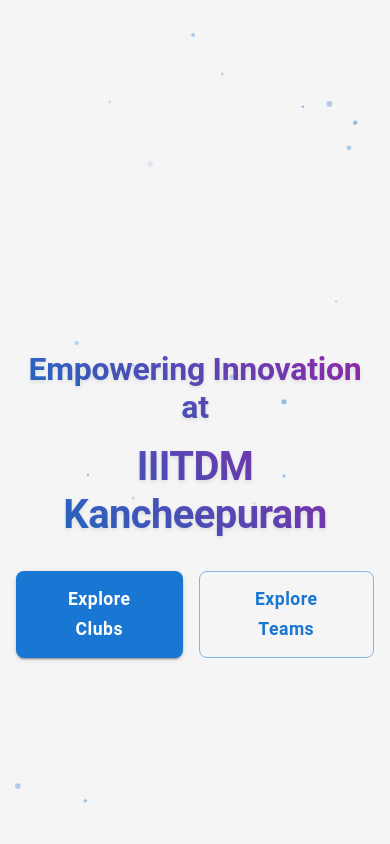
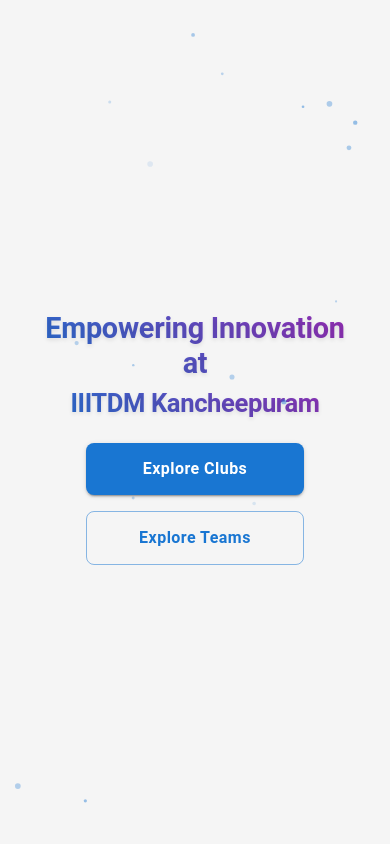
Before and after one commit to varshini-1396/Technical-Affairs-IIITDM, a React (Create React App) app: page / in a window 390 px wide. Shown: the top 844 px of the page. Built offline with nearby package versions, Linux system fonts and the light colour scheme; some icons are missing; the HTML template or start-up script is replaced by a standard one.

Commit message:
Update font sizes and padding in multiple components for improved responsiveness and visual consistency. Adjust styles in About, Achievements, Hero, OurFamily, Sponsors, and Techfest components.

```diff
--- a/src/components/About/About.js
+++ b/src/components/About/About.js
@@ -30,7 +30,7 @@
             variant="h2"
             component="h2"
             sx={{
-              fontSize: { xs: '2rem', sm: '2.5rem', md: '3rem' },
+              fontSize: { xs: '1.6rem', sm: '2.2rem', md: '2.8rem' },
               fontWeight: 'bold',
               mb: 4,
               textAlign: 'center',
--- a/src/components/Achievements/Achievements.js
+++ b/src/components/Achievements/Achievements.js
@@ -78,7 +78,7 @@
             variant="h2"
             component="h2"
             sx={{
-              fontSize: { xs: '2rem', sm: '2.5rem', md: '3rem' },
+              fontSize: { xs: '1.6rem', sm: '2.2rem', md: '2.8rem' },
               fontWeight: 'bold',
               mb: 4,
               textAlign: 'center',
--- a/src/components/Hero/Hero.js
+++ b/src/components/Hero/Hero.js
@@ -92,7 +92,7 @@
         alignItems: 'center',
         position: 'relative',
         overflow: 'hidden',
-        pt: { xs: 8, md: 0 },
+        pt: { xs: 4, md: 0 },
       }}
     >
       <Particles
@@ -117,7 +117,7 @@
             textAlign: 'center',
             maxWidth: '800px',
             margin: '0 auto',
-            paddingTop: '100px' // Add some top padding to account for navbar
+            paddingTop: { xs: '40px', md: '100px' }
           }}
         >
           <motion.div variants={itemVariants}>
@@ -125,15 +125,17 @@
               variant="h2"
               component="h1"
               sx={{
-                fontSize: { xs: '2rem', sm: '2.5rem', md: '3rem' },
+                fontSize: { xs: '1.8rem', sm: '2.2rem', md: '3rem' },
                 fontWeight: 700,
-                mb: 2,
+                mb: { xs: 1, md: 2 },
                 background: 'linear-gradient(45deg, #1976d2, #9c27b0)',
                 backgroundClip: 'text',
                 WebkitBackgroundClip: 'text',
                 WebkitTextFillColor: 'transparent',
                 textShadow: '0px 2px 4px rgba(0,0,0,0.1)',
                 lineHeight: 1.2,
+                textAlign: 'center',
+                px: { xs: 2, sm: 0 },
               }}
             >
               Empowering Innovation at
@@ -142,15 +144,17 @@
               variant="h1"
               component="h1"
               sx={{
-                fontSize: { xs: '2.5rem', sm: '3.5rem', md: '4.5rem' },
-                fontWeight: 700,
-                mb: 4,
+                fontSize: { xs: '1.6rem', sm: '2.3rem', md: '3.5rem' },
+                fontWeight: 'bold',
+                mb: { xs: 3, md: 4 },
                 background: 'linear-gradient(45deg, #1976d2, #9c27b0)',
                 backgroundClip: 'text',
                 WebkitBackgroundClip: 'text',
                 WebkitTextFillColor: 'transparent',
                 textShadow: '0px 2px 4px rgba(0,0,0,0.1)',
                 lineHeight: 1.2,
+                textAlign: 'center',
+                px: { xs: 2, sm: 0 },
               }}
             >
               IIITDM Kancheepuram
@@ -162,16 +166,28 @@
             animate={{ opacity: 1, y: 0 }}
             transition={{ duration: 0.5, delay: 0.5 }}
           >
-            <Box sx={{ display: 'flex', gap: 2, justifyContent: 'center' }}>
+            <Box sx={{
+              display: 'flex',
+              flexDirection: { xs: 'column', sm: 'row' },
+              gap: { xs: 2, sm: 2 },
+              justifyContent: { xs: 'center', sm: 'center' },
+              px: { xs: 2, sm: 0 },
+              width: { xs: '100%', sm: 'auto' },
+              maxWidth: { xs: '250px', sm: 'none' },
+              margin: { xs: '0 auto', sm: 'inherit' },
+            }}>
               <Button
                 variant="contained"
                 size="large"
                 component="a"
                 href="#clubs"
                 sx={{
-                  px: 4,
+                  px: { xs: 2, md: 4 },
                   py: 1.5,
-                  fontSize: '1.1rem',
+                  fontSize: { xs: '1rem', md: '1.1rem' },
+                  whiteSpace: 'nowrap',
+                  width: { xs: '100%', sm: 'auto' },
+                  maxWidth: { xs: '230px', sm: 'none' },
                 }}
               >
                 Explore Clubs
@@ -182,9 +198,12 @@
                 component="a"
                 href="#teams"
                 sx={{
-                  px: 4,
+                  px: { xs: 2, md: 4 },
                   py: 1.5,
-                  fontSize: '1.1rem',
+                  fontSize: { xs: '1rem', md: '1.1rem' },
+                  whiteSpace: 'nowrap',
+                  width: { xs: '100%', sm: 'auto' },
+                  maxWidth: { xs: '230px', sm: 'none' },
                 }}
               >
                 Explore Teams
--- a/src/components/OurFamily/OurFamily.js
+++ b/src/components/OurFamily/OurFamily.js
@@ -106,10 +106,15 @@
             variant="h2"
             component="h2"
             sx={{
-              fontSize: { xs: '2rem', sm: '2.5rem', md: '3rem' },
+              fontSize: { xs: '1.6rem', sm: '2.2rem', md: '2.8rem' },
               fontWeight: 'bold',
               mb: 4,
               textAlign: 'center',
+              background: 'linear-gradient(45deg, #1976d2, #9c27b0)',
+              backgroundClip: 'text',
+              WebkitBackgroundClip: 'text',
+              WebkitTextFillColor: 'transparent',
+              textShadow: '0px 2px 4px rgba(0,0,0,0.1)',
             }}
           >
             Our Family
--- a/src/components/Sponsors/Sponsors.js
+++ b/src/components/Sponsors/Sponsors.js
@@ -102,7 +102,7 @@
               variant="h2"
               component="h2"
               sx={{
-                fontSize: { xs: '2rem', sm: '2.5rem', md: '3rem' },
+                fontSize: { xs: '1.6rem', sm: '2.2rem', md: '2.8rem' },
                 fontWeight: 'bold',
                 mb: 4,
                 textAlign: 'center',
--- a/src/components/Techfest/Techfest.js
+++ b/src/components/Techfest/Techfest.js
@@ -28,7 +28,7 @@
             variant="h2"
             component="h2"
             sx={{
-              fontSize: { xs: '2rem', sm: '2.5rem', md: '3rem' },
+              fontSize: { xs: '1.6rem', sm: '2.2rem', md: '2.8rem' },
               fontWeight: 'bold',
               mb: 4,
               textAlign: 'center',
@@ -49,26 +49,6 @@
           </Grid>
 
           <Grid item xs={12} md={8}>
-            <motion.div
-              initial={{ opacity: 0, y: 20 }}
-              whileInView={{ opacity: 1, y: 0 }}
-              viewport={{ once: true }}
-              transition={{ duration: 0.5, delay: 0.2 }}
-            >
-              <Typography
-                variant="h4"
-                component="h3"
-                sx={{
-                  mb: 3,
-                  fontWeight: 600,
-                  color: 'text.primary',
-                  textAlign: 'left',
-                }}
-              >
-                Unleashing Technical Prowess
-              </Typography>
-            </motion.div>
-
             <motion.div
               initial={{ opacity: 0, y: 20 }}
               whileInView={{ opacity: 1, y: 0 }}
```
